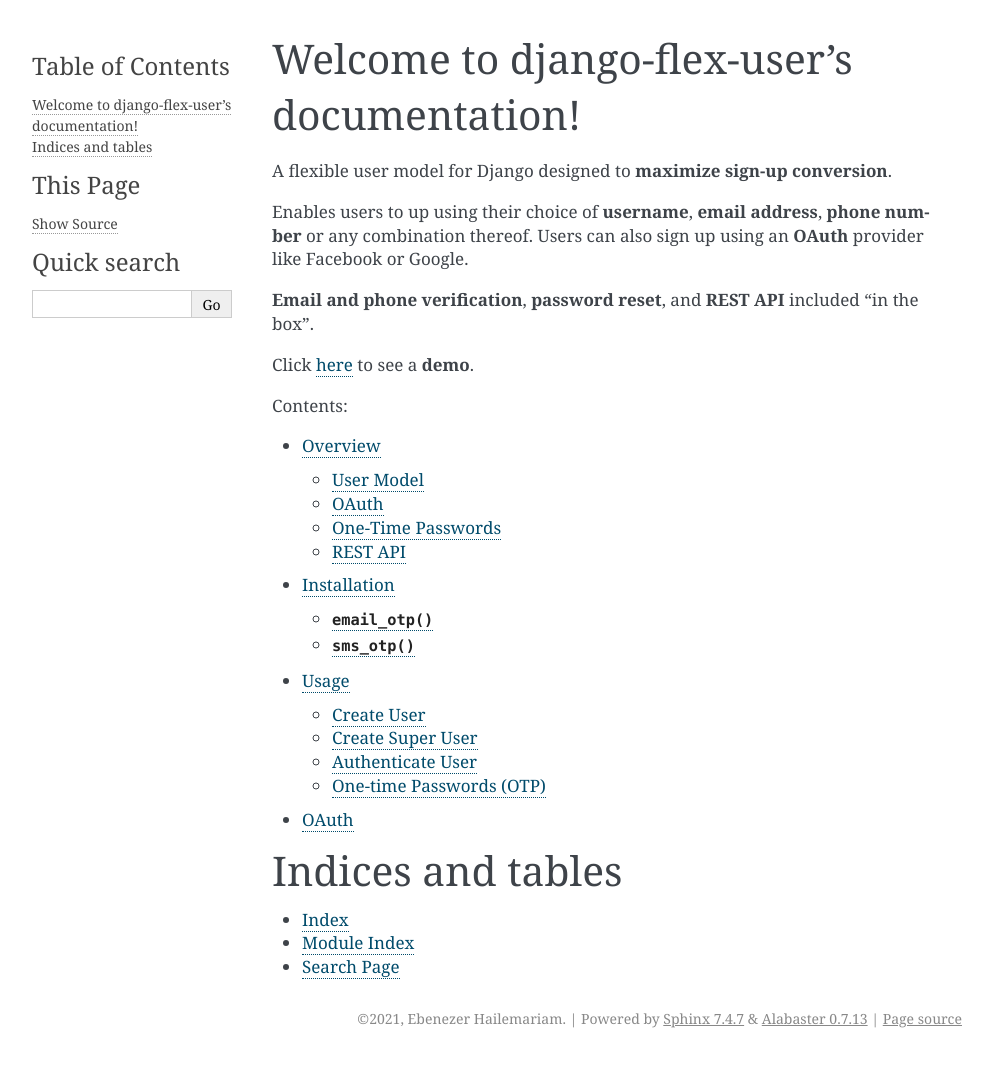
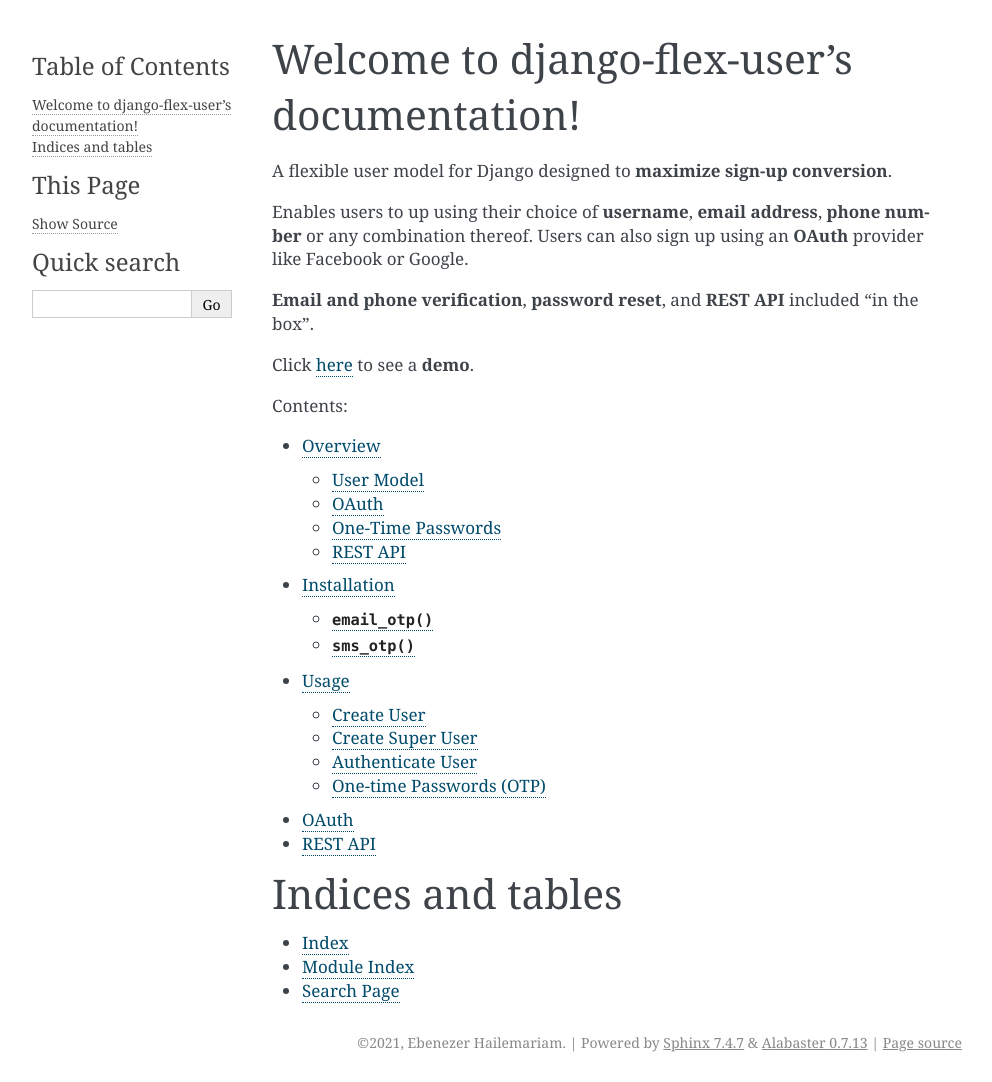
Before and after one commit to ebenh/django-flex-user, a Sphinx documentation site: the page built from docs/source/index.rst, in a window 1280 px wide. Shown: the whole page, without its empty margins (148-1140 px from the left). Built offline with Sphinx 7.4.7, drawn with Linux system fonts in a browser that asks for light colours; pages that are not in the unit, such as notebooks, are missing from menus; before the commit the page ends 1058 px from its top, so only the background shows below that.

Commit message:
Updating documentation

```diff
--- a/docs/source/index.rst
+++ b/docs/source/index.rst
@@ -23,6 +23,7 @@ Click `here <https://django-flex-user.herokuapp.com/>`_ to see a **demo**.
    installation
    usage
    oauth
+   rest_api
    reference_implementation
 
 Indices and tables
--- /dev/null
+++ b/docs/source/rest_api.rst
@@ -0,0 +1,4 @@
+REST API
+========
+
+Hello world!
```
